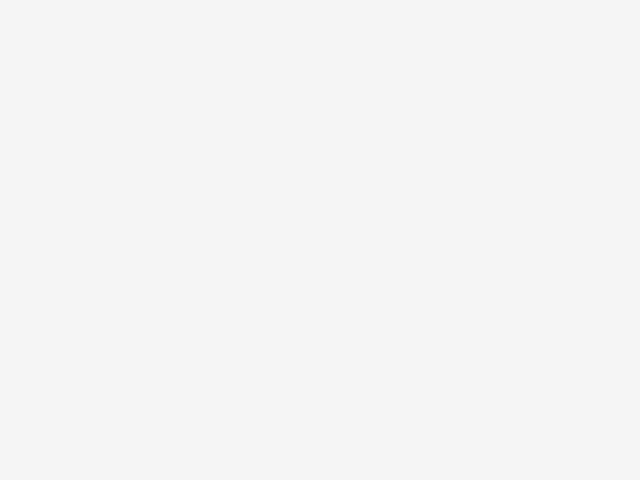
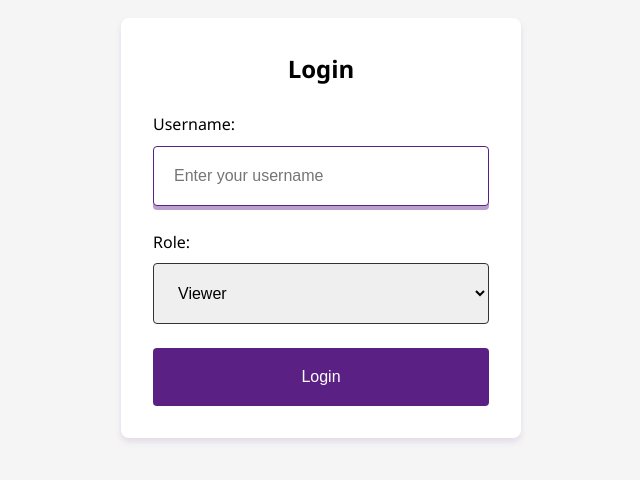
Before and after one commit to designyamah/react-task2, a React (Vite) app: page /login in a window 1280 px wide. Shown: the part 172-652 px from the top of the page, without its empty margins (319-959 px from the left). Built offline with nearby package versions, Linux system fonts and the light colour scheme.

Commit message:
reload error vercel fixed again :(

```diff
--- a/src/App.tsx
+++ b/src/App.tsx
@@ -20,6 +20,7 @@ const App: React.FC = () => {
       <Router>
         <Routes>
           <Route path="/" element={<Login />} />
+          <Route path="/login" element={<Login />} />
 
           {/* Protected routes that require authentication */}
           <Route element={<ProtectedRoute />}>
--- a/src/components/Navbar.tsx
+++ b/src/components/Navbar.tsx
@@ -8,7 +8,7 @@ const Navbar: React.FC = () => {
 
   const handleLogout = () => {
     logout();
-    navigate("/");
+    navigate("/login");
   };
 
   return (
```
